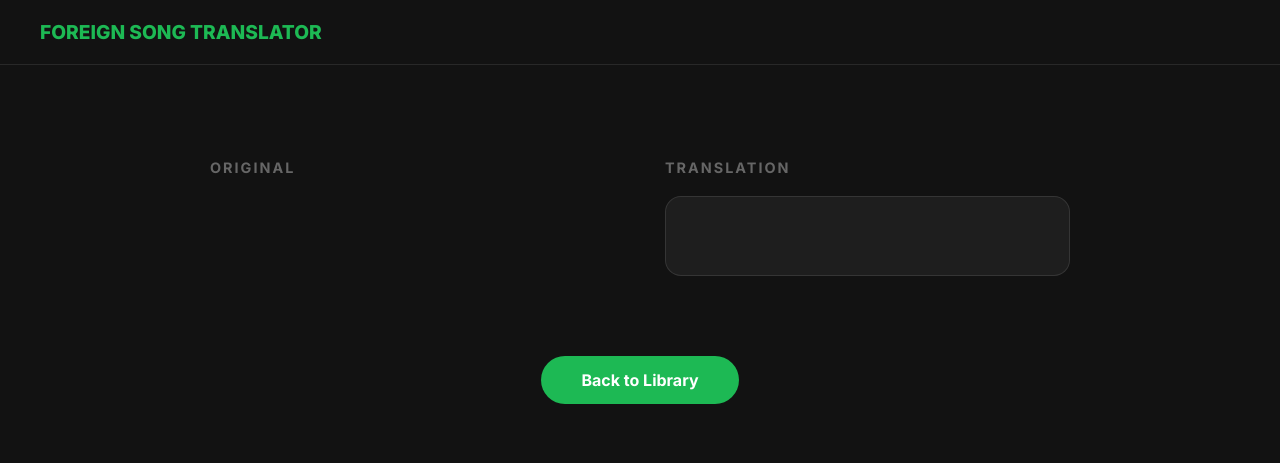
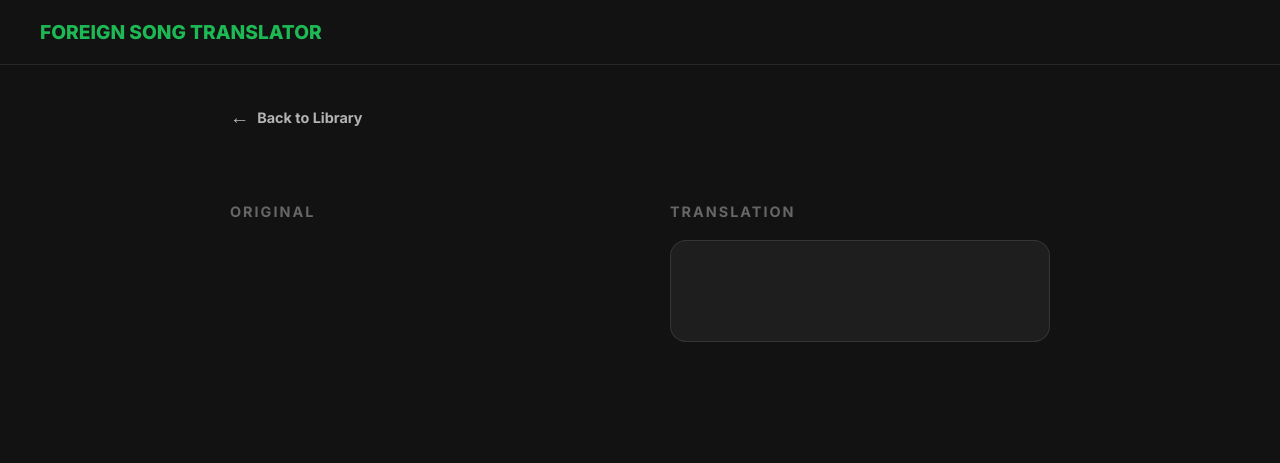
Before and after one commit to Neo77-cyber/what-does-this-song-say, a Django app: template apps/translations/templates/translations/result.html in a window 1280 px wide. Shown: the top 463 px of the page. Run offline with Django 4.2, Linux system fonts and the light colour scheme; the template is opened without the code that fills it, so the values that code supplies are empty.

Commit message:
Styled the back button for translation results page

```diff
--- a/apps/translations/templates/translations/result.html
+++ b/apps/translations/templates/translations/result.html
@@ -3,6 +3,12 @@
 
 {% block content %}
 <div class="result-container">
+    <div class="top-actions">
+        <a href="{% url 'translations:dashboard' %}" class="back-link">
+            <span class="icon">←</span> Back to Library
+        </a>
+    </div>
+
     <header class="song-info">
         <h2>{{ track_name }}</h2>
         <p>{{ artist_name }}</p>
@@ -21,11 +27,5 @@
             </div>
         </div>
     </div>
-
-    <div class="result-footer">
-        <a href="{% url 'translations:dashboard' %}" class="back-btn">
-            Back to Library
-        </a>
-    </div>
 </div>
 {% endblock %}
--- a/apps/translations/views.py
+++ b/apps/translations/views.py
@@ -53,9 +53,9 @@ def translate_song(request):
 
         # 2. DAILY QUOTA CHECK
         usage, _ = DailyUsage.objects.get_or_create(user=user, date=timezone.now().date())
-        if usage.count >= 10:
+        if usage.count >= 20:
             logger.info(f"🛑 Quota reached for: {user.username}")
-            messages.info(request, "You've hit your 5 daily translations! Come back tomorrow or Buy me a a coffee to get more.")
+            messages.info(request, "You've hit your 20 daily translations! Come back tomorrow or Buy me a a coffee to get more.")
             return redirect('translations:dashboard')
 
         # 3. RUN THE SERVICE
--- a/static/css/style.css
+++ b/static/css/style.css
@@ -200,18 +202,16 @@ body {
     transform: scale(1.05);
 }
 
-/* Container & Global Center */
+
 .result-container {
-    max-width: 1000px;
+    max-width: 1200px;
     margin: 0 auto;
-    padding: 0 20px;
-    font-family: 'Inter', sans-serif;
+    padding: 0 40px;
 }
 
-/* Header centered and clean */
 .song-info {
     text-align: center;
-    margin-bottom: 60px;
+    margin-bottom: 40px;
 }
 
 .song-info h2 {
@@ -222,19 +222,17 @@ body {
 
 .song-info p {
     font-size: 1.2rem;
-    color: #1DB954; /* Spotify Green */
+    color: #1DB954;
     margin: 0;
 }
 
-/* The Grid System */
 .lyrics-layout-wrapper {
     display: grid;
     grid-template-columns: 1fr 1fr;
-    gap: 50px;
+    gap: 60px;
     align-items: start;
 }
 
-/* Titles for columns */
 h3 {
     font-size: 0.9rem;
     text-transform: uppercase;
@@ -243,51 +241,51 @@ h3 {
     margin-bottom: 20px;
 }
 
-/* Original Lyrics (Plain & Clean) */
 .lyrics-pre {
     white-space: pre-wrap;
     font-family: inherit;
-    font-size: 1rem;
+    font-size: 1.1rem;
     line-height: 1.8;
-    color: #aaa;
-    margin: 0;
+    color: #b3b3b3;
 }
 
-/* English Translation (The Modern Box) */
 .translation-box {
-    background: rgba(255, 255, 255, 0.05); /* Subtle Glass look */
-    padding: 30px;
+    background: rgba(255, 255, 255, 0.05);
+    padding: 40px;
     border-radius: 16px;
     border: 1px solid rgba(255, 255, 255, 0.1);
     line-height: 1.8;
-    font-size: 1.1rem;
+    font-size: 1.2rem;
     color: #fff;
 }
 
-/* Centered Back Button */
-.result-footer {
-    margin-top: 80px;
-    text-align: center;
-    padding-bottom: 60px;
+.top-actions {
+    padding: 20px 0;
+    margin-bottom: 20px;
 }
 
-.back-btn {
-    display: inline-block;
-    background: #1DB954;
-    color: white;
-    text-decoration: none;
-    padding: 14px 40px;
-    border-radius: 50px;
+.back-link {
+    color: #b3b3b3;
+    text-decoration: none !important;
     font-weight: 700;
-    transition: 0.3s;
+    font-size: 0.9rem;
+    display: inline-flex;
+    align-items: center;
+    transition: color 0.2s;
 }
 
-.back-btn:hover {
-    transform: translateY(-3px);
-    box-shadow: 0 10px 20px rgba(29, 185, 84, 0.3);
+.back-link .icon {
+    margin-right: 8px;
+    font-size: 1.2rem;
+    text-decoration: none;
 }
 
-/* MOBILE RE-ORDERING */
+.back-link:hover {
+    color: #fff;
+    text-decoration: none !important;
+    transform: translateX(-3px);
+}
+
 @media (max-width: 768px) {
     .lyrics-layout-wrapper {
         display: flex;
```
Also changed, not shown: other parts of static/css/style.css (+22 -18 lines).
